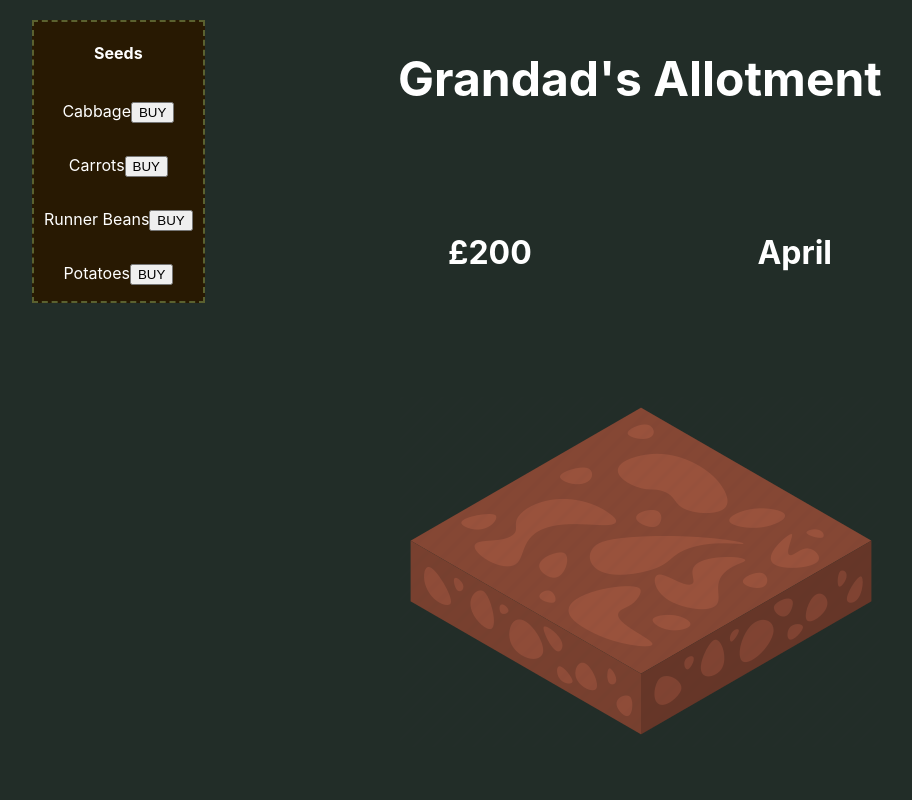
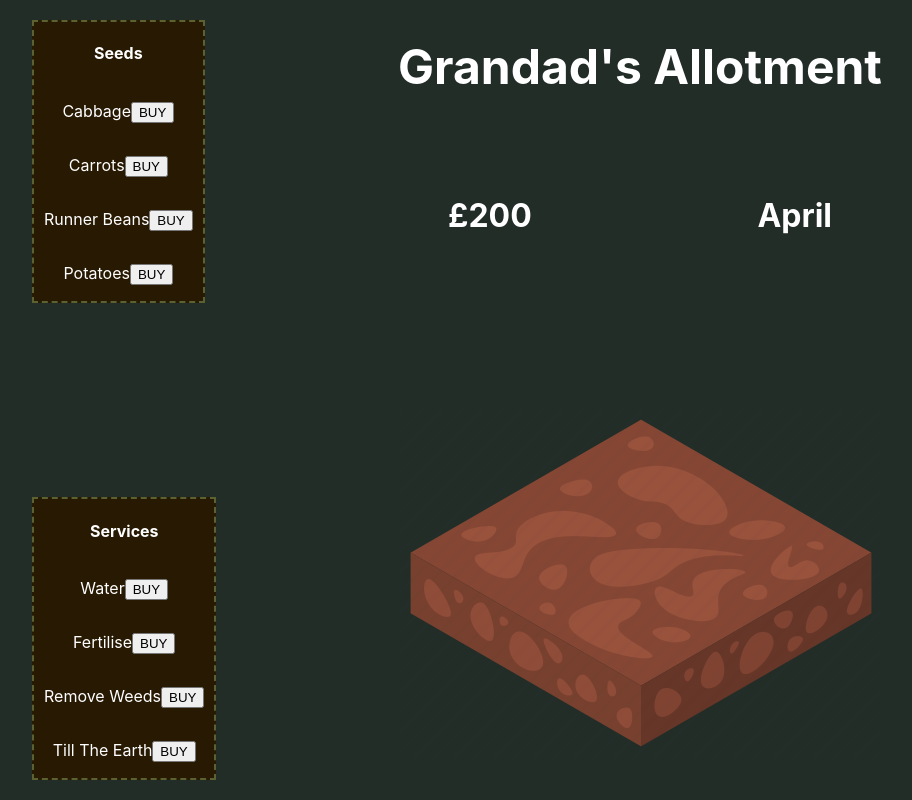
Before and after one commit to Pipe-Smoking-Rabbit/grandads-allotment, a React (Create React App) app: page / in a window 1280 px wide. Shown: the whole page, without its empty margins (0-912 px from the left). Built offline with nearby package versions, Linux system fonts and the light colour scheme.

Commit message:
added Services panel for watering, fertilising, deweeding, and tilling the allotment

```diff
--- a/src/App.css
+++ b/src/App.css
@@ -17,3 +17,9 @@
   justify-content: space-between;
   width: 30%;
 }
+
+.LeftPanels {
+  display: flex;
+  flex-direction: column;
+  justify-content: space-around;
+}
--- a/src/App.jsx
+++ b/src/App.jsx
@@ -6,12 +6,12 @@ import Allotment from "./Components/Allotment";
 import BankBalance from "./Components/BankBalance";
 import Calendar from "./Components/Calendar";
 import Seeds from "./Components/Seeds";
+import Services from "./Components/Services";
 
 export default function App() {
   const [funds, setFunds] = useState(200);
   const [month, setMonth] = useState("April");
   const [allotment, setAllotment] = useState(new AllotmentPlot());
-
   console.log(allotment.growing)
 
   return (
@@ -21,7 +21,14 @@ export default function App() {
         <BankBalance funds={funds} />
         <Calendar month={month} setMonth={setMonth} />
       </section>
-      <Seeds setFunds={setFunds} funds={funds} setAllotment={setAllotment} />
+      <section className="LeftPanels">
+        <Seeds setFunds={setFunds} funds={funds} setAllotment={setAllotment} />
+        <Services
+          setFunds={setFunds}
+          funds={funds}
+          setAllotment={setAllotment}
+        />
+      </section>
       <Allotment
         setFunds={setFunds}
         allotment={allotment}
--- /dev/null
+++ b/src/CSS/Services.css
@@ -0,0 +1,14 @@
+.ServicesBox {
+  position: absolute;
+  left: 2.5%;
+  bottom: 2.5%;
+  display: flex;
+  flex-direction: column;
+  justify-content: space-evenly;
+  border-color: rgb(91, 97, 47);
+  background-color: rgb(40, 25, 2);
+  border-style: dashed;
+  border-width: 2px;
+  padding-left: 10px;
+  padding-right: 10px;
+}
--- /dev/null
+++ b/src/Components/Services.jsx
@@ -0,0 +1,61 @@
+import "../CSS/Services.css";
+
+export default function Services({ funds, setFunds, setAllotment }) {
+  const handleClick = (event, service) => {
+    if (event.target.value <= funds) {
+      setAllotment((currentAllotment) => {
+        const isServiced = currentAllotment[service]();
+        if (isServiced) {
+          setFunds(funds - event.target.value);
+        }
+        return currentAllotment;
+      });
+    }
+  };
+
+  return (
+    <section className="ServicesBox">
+      <h4 className="BoxTitle">Services</h4>
+      <p className="ServiceLabel">
+        Water
+        <button
+          onClick={(event) => handleClick(event, "waterService")}
+          value={5}
+          className="PurchaseButton"
+        >
+          BUY
+        </button>
+      </p>
+      <p className="ServiceLabel">
+        Fertilise
+        <button
+          onClick={(event) => handleClick(event, "fertiliseService")}
+          value={6}
+          className="PurchaseButton"
+        >
+          BUY
+        </button>
+      </p>
+      <p className="ServiceLabel">
+        Remove Weeds
+        <button
+          onClick={(event) => handleClick(event, "removeWeedsService")}
+          value={7}
+          className="PurchaseButton"
+        >
+          BUY
+        </button>
+      </p>
+      <p className="ServiceLabel">
+        Till The Earth
+        <button
+          onClick={(event) => handleClick(event, "tillTheEarth")}
+          value={8}
+          className="PurchaseButton"
+        >
+          BUY
+        </button>
+      </p>
+    </section>
+  );
+}
```
